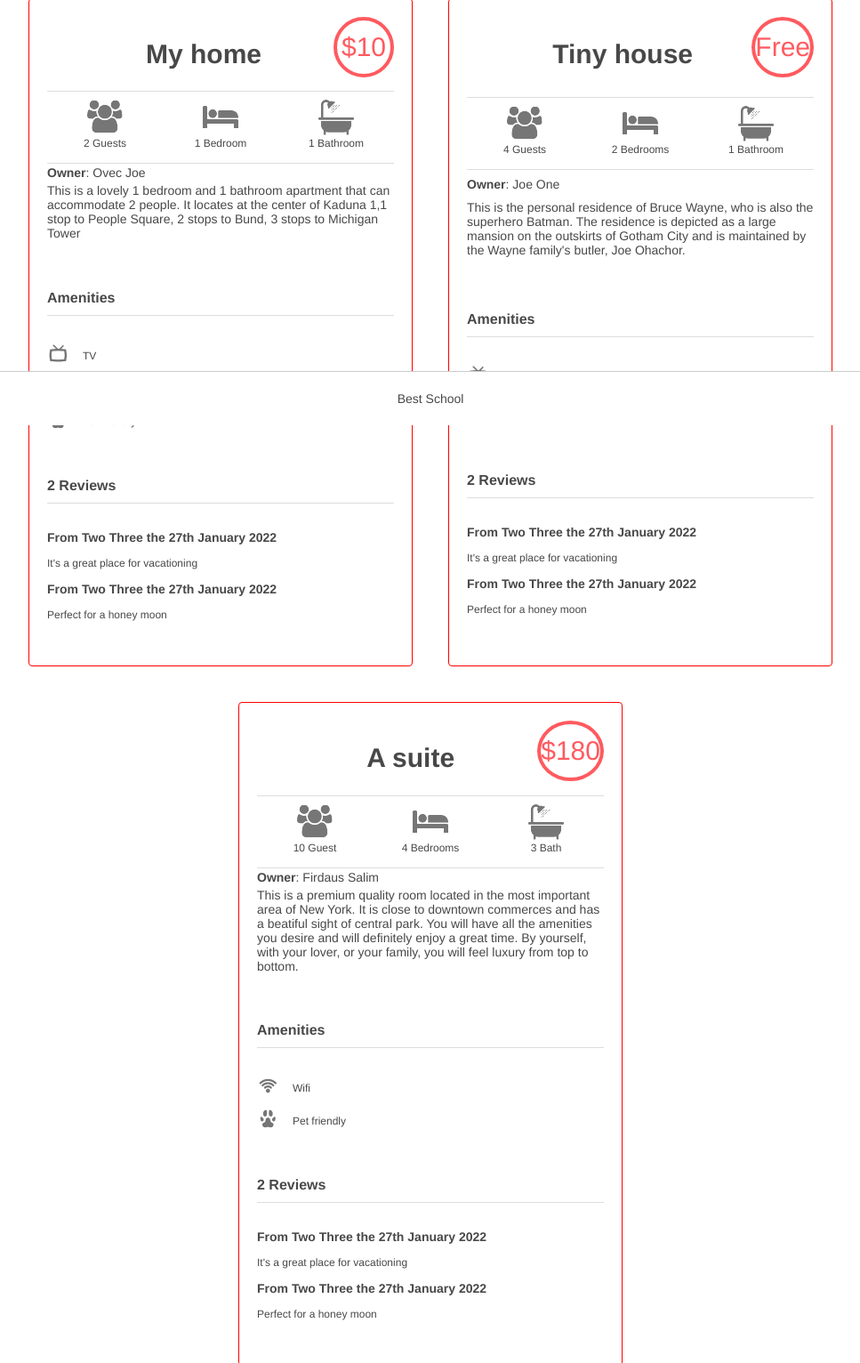
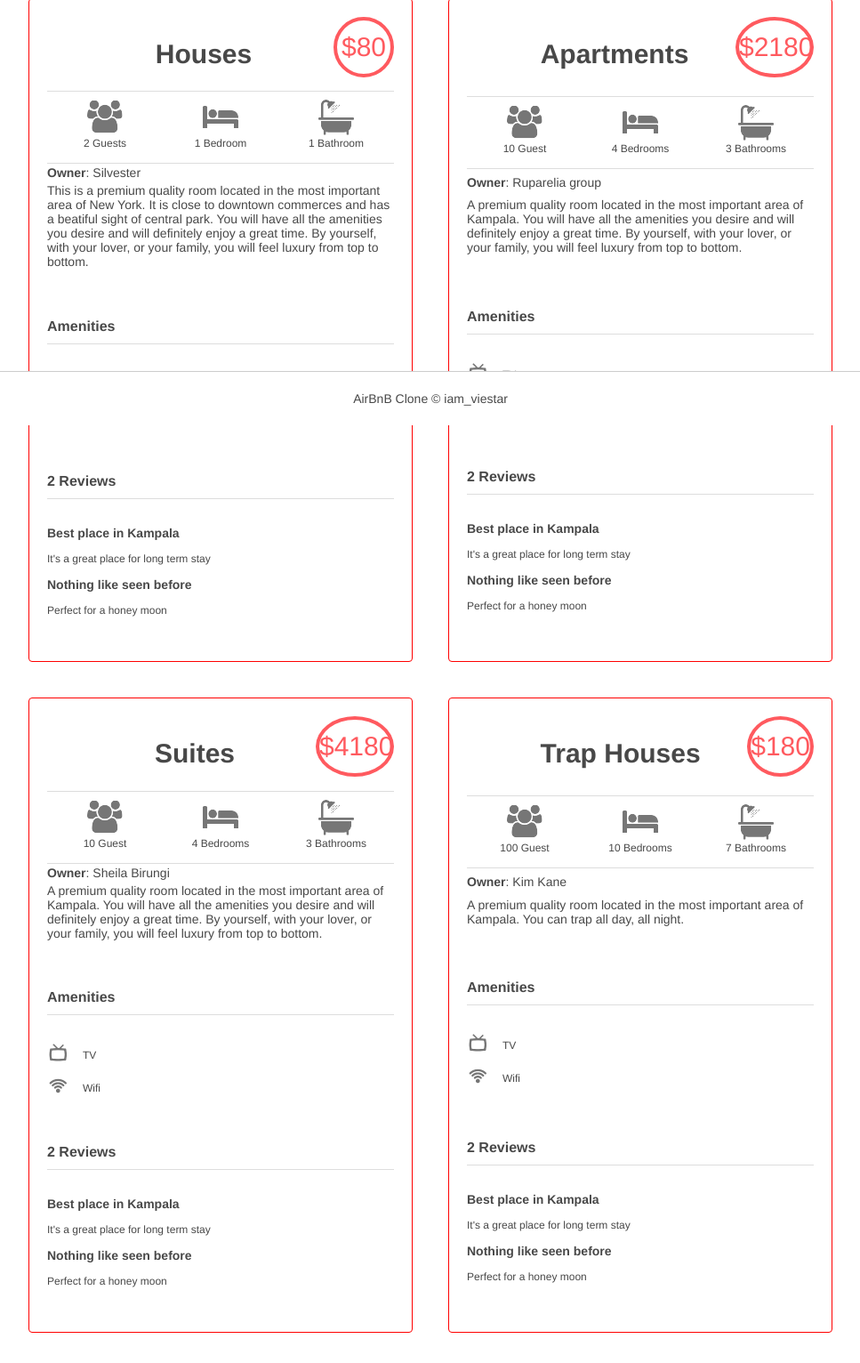
Before and after one commit to Viestar/AirBnB_clone_v2, a plain HTML site: page web_static/100-index.html in a window 1280 px wide. Shown: the part 322-1854 px from the top of the page at 89% size, without its empty margins (156-1123 px from the left). Drawn offline with Linux system fonts and the light colour scheme.

Commit message:
100-index.html

```diff
--- a/web_static/100-index.html
+++ b/web_static/100-index.html
@@ -2,12 +2,13 @@
 <html lang="en">
 
 <head>
+      <title>AirBnB clone</title>
+      <meta name="author" content="Sylvester Mberenge">
       <link rel="stylesheet" href="styles/4-common.css" type="text/css">
       <link rel="stylesheet" href="styles/3-footer.css" type="text/css">
       <link rel="stylesheet" href="styles/3-header.css" type="text/css">
       <link rel="stylesheet" href="styles/6-filters.css" type="text/css">
       <link rel="stylesheet" href="styles/100-places.css" type="text/css">
-      <title>AirBnB clone</title>
       <link rel="tab icon" href="images/icon.png" type="image/png">
 </head>
 
@@ -19,33 +20,43 @@
             <section class="filters">
                   <div class="locations">
                         <h3>States</h3>
-                        <h4>Kenya, Niger</h4>
+                        <h4>Kampala, Nairobi, New york</h4>
                         <ul class="popover">
                               <li>
-                                    <h2>Nairobi</h2>
-                                    <p>One</p>
-                                    <p>Two</p>
+                                    <h2>World Wide</h2>
+                                    <p>Nairobi</p>
+                                    <p>New York</p>
+                                    <p>Berlin</p>
+
+
                               </li>
                               <li>
-                                    <h2>Mombasa</h2>
-                                    <p>One</p>
-                                    <p>two</p>
+                                    <h2 class="toppad">Uganda</h2>
+                                    <p>Kampala</p>
+                                    <p>Jinja</p>
                               </li>
                               <li>
-                                    <h2>Naks</h2>
-                                    <p>One</p>
-                                    <p>Two</p>
+                                    <h2 class="toppad">Europe</h2>
+                                    <p>Brussels</p>
+                                    <p>Berlin</p>
                               </li>
                         </ul>
                   </div>
                   <div class="amenities">
                         <h3>Amenities</h3>
-                        <h4>Wifi, Pets</h4>
+                        <h4>Nyash, Gym, ...</h4>
                         <ul class="popover">
                               <li>
-                                    <p>Internet</p>
-                                    <p>TV</p>
-                                    <p>Kitchen</p>
+                                    <h2>Indoor</h2>
+                                    <p>Nyash</p>
+                                    <p>Backyard</p>
+                                    <p>Swimming pool</p>
+                              </li>
+                              <li>
+                                    <h2 class="toppad">Outdoor</h2>
+                                    <p>Nyash</p>
+                                    <p>Backyard</p>
+                                    <p>Swimming pool</p>
                               </li>
                         </ul>
                   </div>
@@ -53,66 +64,23 @@
             </section>
             <section class="places">
                   <h1>Places</h1>
-
                   <article>
-                        <h2>My home</h2>
-                        <div class="price_by_night">$10</div>
+                        <h2>Houses</h2>
+                        <div class="price_by_night">$80</div>
                         <div class="information">
                               <div class="max_guest">2 Guests</div>
                               <div class="number_rooms">1 Bedroom</div>
                               <div class="number_bathrooms">1 Bathroom</div>
                         </div>
-                        <div class="user"><b>Owner</b>: Ovec Joe</div>
+                        <div class="user"><b>Owner</b>: Silvester</div>
                         <div class="description">
-                              This is a lovely 1 bedroom and 1 bathroom apartment that
-                              can accommodate 2 people. It locates at the center of
-                              Kaduna 1,1 stop to People
-                              Square, 2 stops to Bund, 3 stops to Michigan Tower
-                        </div>
-                        <div class="amenities">
-                              <h2><b>Amenities</b></h2>
-                              <ul>
-                                    <li class="TV">
-                                          <p>TV</p>
-                                    </li>
-                                    <li class="Wifi">
-                                          <p>Wifi</p>
-                                    </li>
-                                    <li class="Peta">
-                                          <p>Pet friendly</p>
-                                    </li>
-                              </ul>
-                        </div>
-                        <div class="reviews">
-                              <h2><b>2 Reviews</b></h2>
-                              <ul>
-                                    <li>
-                                          <h3>From Two Three the 27th January 2022</h3>
-                                          <p>It's a great place for vacationing</p>
-                                    </li>
-                                    <li>
-                                          <h3>From Two Three the 27th January 2022</h3>
-                                          <p>Perfect for a honey moon</p>
-                                    </li>
-                              </ul>
-                        </div>
-                  </article>
-
-                  <article>
-                        <h2>Tiny house</h2>
-                        <div class="price_by_night">Free</div>
-                        <div class="information">
-                              <div class="max_guest">4 Guests</div>
-                              <div class="number_rooms">2 Bedrooms</div>
-                              <div class="number_bathrooms">1 Bathroom</div>
-                        </div>
-                        <div class="user"><b>Owner</b>: Joe One</div>
-                        <div class="description">
-                              This is the personal residence of Bruce Wayne, who is also the superhero Batman. The
-                              residence is
-                              depicted as a large mansion on the outskirts of Gotham City and is maintained by the Wayne
-                              family's
-                              butler, Joe Ohachor.
+                              This is a premium quality room located in the
+                              most important area of New York. It is close to downtown
+                              commerces and has a beatiful sight of central park.
+                              You will have all the amenities you desire and will
+                              definitely enjoy a great time.
+                              By yourself, with your lover, or your family, you will
+                              feel luxury from top to bottom.
                         </div>
                         <div class="amenities">
                               <h2><b>Amenities</b></h2>
@@ -129,30 +97,28 @@
                               <h2><b>2 Reviews</b></h2>
                               <ul>
                                     <li>
-                                          <h3>From Two Three the 27th January 2022</h3>
-                                          <p>It's a great place for vacationing</p>
+                                          <h3>Best place in Kampala</h3>
+                                          <p>It's a great place for long term stay</p>
                                     </li>
                                     <li>
-                                          <h3>From Two Three the 27th January 2022</h3>
+                                          <h3>Nothing like seen before</h3>
                                           <p>Perfect for a honey moon</p>
                                     </li>
                               </ul>
                         </div>
                   </article>
-
                   <article>
-                        <h2>A suite</h2>
-                        <div class="price_by_night">$180</div>
+                        <h2>Apartments</h2>
+                        <div class="price_by_night">$2180</div>
                         <div class="information">
                               <div class="max_guest">10 Guest</div>
                               <div class="number_rooms">4 Bedrooms</div>
-                              <div class="number_bathrooms">3 Bath</div>
+                              <div class="number_bathrooms">3 Bathrooms</div>
                         </div>
-                        <div class="user"><b>Owner</b>: Firdaus Salim</div>
+                        <div class="user"><b>Owner</b>: Ruparelia group</div>
                         <div class="description">
-                              This is a premium quality room located in the
-                              most important area of New York. It is close to downtown
-                              commerces and has a beatiful sight of central park.
+                              A premium quality room located in the
+                              most important area of Kampala.
                               You will have all the amenities you desire and will
                               definitely enjoy a great time.
                               By yourself, with your lover, or your family, you will
@@ -161,11 +127,11 @@
                         <div class="amenities">
                               <h2><b>Amenities</b></h2>
                               <ul>
+                                    <li class="TV">
+                                          <p>TV</p>
+                                    </li>
                                     <li class="Wifi">
                                           <p>Wifi</p>
-                                    </li>
-                                    <li class="Peta">
-                                          <p>Pet friendly</p>
                                     </li>
                               </ul>
                         </div>
@@ -173,20 +139,101 @@
                               <h2><b>2 Reviews</b></h2>
                               <ul>
                                     <li>
-                                          <h3>From Two Three the 27th January 2022</h3>
-                                          <p>It's a great place for vacationing</p>
+                                          <h3>Best place in Kampala</h3>
+                                          <p>It's a great place for long term stay</p>
                                     </li>
                                     <li>
-                                          <h3>From Two Three the 27th January 2022</h3>
+                                          <h3>Nothing like seen before</h3>
                                           <p>Perfect for a honey moon</p>
                                     </li>
                               </ul>
                         </div>
                   </article>
+                  <article>
+                        <h2>Suites</h2>
+                        <div class="price_by_night">$4180</div>
+                        <div class="information">
+                              <div class="max_guest">10 Guest</div>
+                              <div class="number_rooms">4 Bedrooms</div>
+                              <div class="number_bathrooms">3 Bathrooms</div>
+                        </div>
+                        <div class="user"><b>Owner</b>: Sheila Birungi</div>
+                        <div class="description">
+                              A premium quality room located in the
+                              most important area of Kampala.
+                              You will have all the amenities you desire and will
+                              definitely enjoy a great time.
+                              By yourself, with your lover, or your family, you will
+                              feel luxury from top to bottom.
+                        </div>
+                        <div class="amenities">
+                              <h2><b>Amenities</b></h2>
+                              <ul>
+                                    <li class="TV">
+                                          <p>TV</p>
+                                    </li>
+                                    <li class="Wifi">
+                                          <p>Wifi</p>
+                                    </li>
+                              </ul>
+                        </div>
+                        <div class="reviews">
+                              <h2><b>2 Reviews</b></h2>
+                              <ul>
+                                    <li>
+                                          <h3>Best place in Kampala</h3>
+                                          <p>It's a great place for long term stay</p>
+                                    </li>
+                                    <li>
+                                          <h3>Nothing like seen before</h3>
+                                          <p>Perfect for a honey moon</p>
+                                    </li>
+                              </ul>
+                        </div>
+                  </article>
+                  <article>
+                        <h2>Trap Houses</h2>
+                        <div class="price_by_night">$180</div>
+                        <div class="information">
+                              <div class="max_guest">100 Guest</div>
+                              <div class="number_rooms">10 Bedrooms</div>
+                              <div class="number_bathrooms">7 Bathrooms</div>
+                        </div>
+                        <div class="user"><b>Owner</b>: Kim Kane</div>
+                        <div class="description">
+                              A premium quality room located in the
+                              most important area of Kampala.
+                              You can trap all day, all night.
+                        </div>
+                        <div class="amenities">
+                              <h2><b>Amenities</b></h2>
+                              <ul>
+                                    <li class="TV">
+                                          <p>TV</p>
+                                    </li>
+                                    <li class="Wifi">
+                                          <p>Wifi</p>
+                                    </li>
+                              </ul>
+                        </div>
+                        <div class="reviews">
+                              <h2><b>2 Reviews</b></h2>
+                              <ul>
+                                    <li>
+                                          <h3>Best place in Kampala</h3>
+                                          <p>It's a great place for long term stay</p>
+                                    </li>
+                                    <li>
+                                          <h3>Nothing like seen before</h3>
+                                          <p>Perfect for a honey moon</p>
+                                    </li>
+                              </ul>
+                        </div>
+                  </article>
+            </section>
 
-            </section>
       </div>
-      <footer>Best School</footer>
+      <footer>AirBnB Clone © iam_viestar</footer>
 </body>
 
 </html>
```
